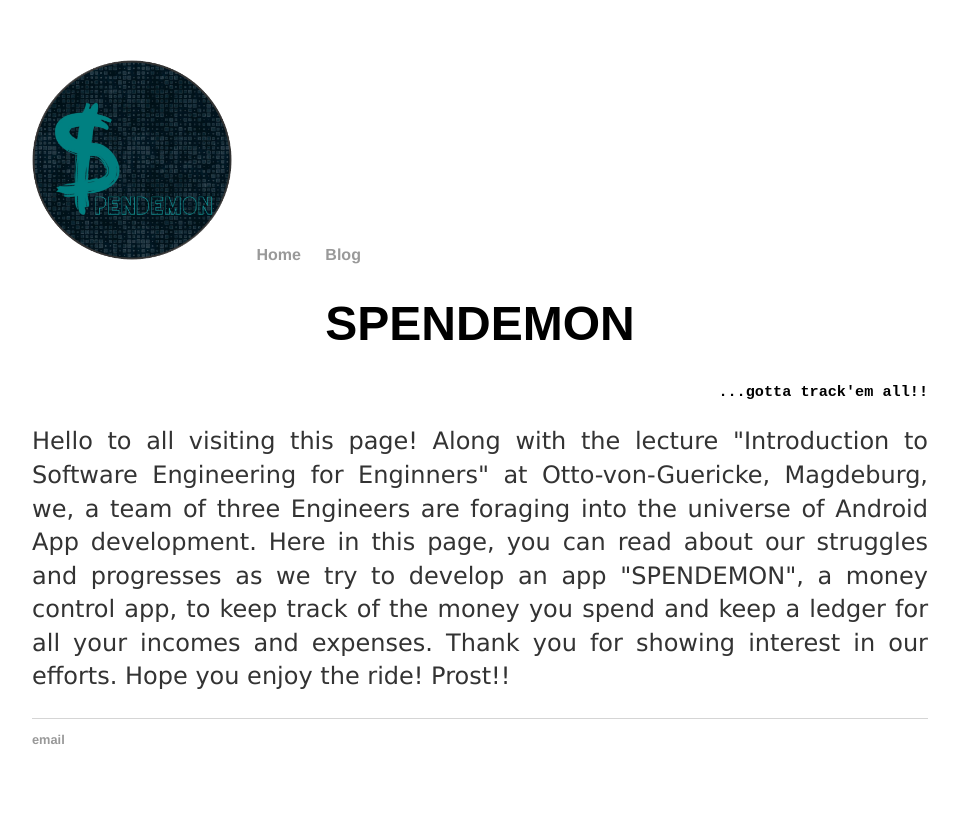
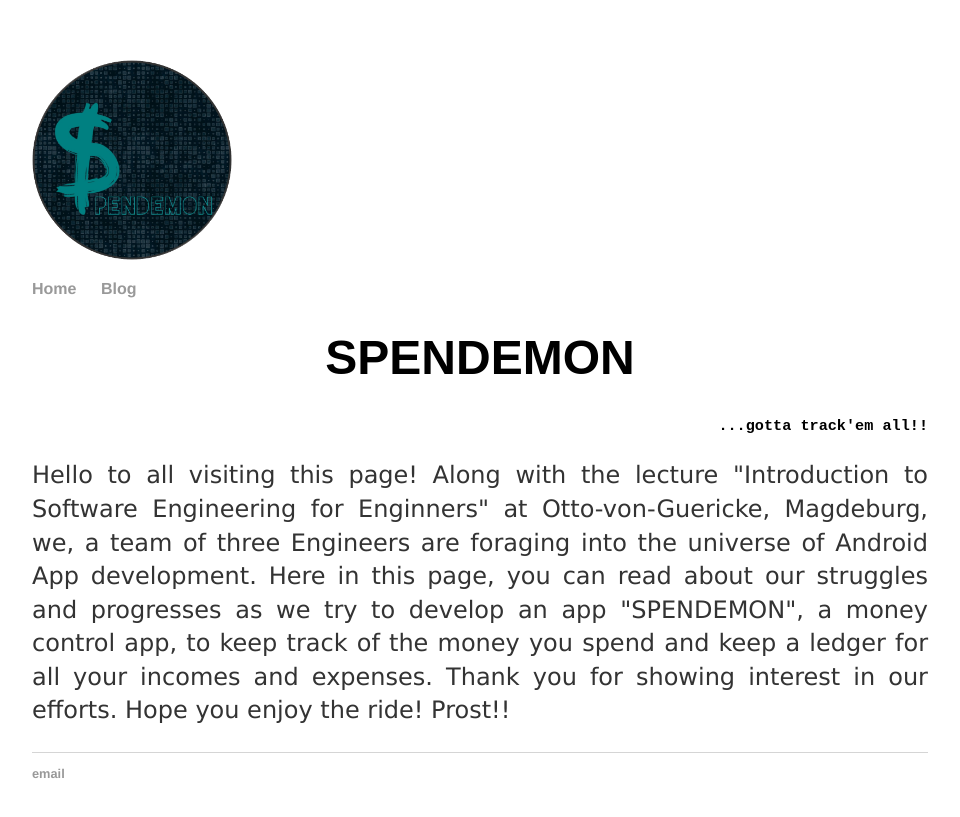
Before and after one commit to 785pavan/isee2019-SPENDEMON, a Jekyll site: the page built from docs/index.html, in a window 1280 px wide. Shown: the top 817 px of the page, without its empty margins (160-1120 px from the left). Built offline with Jekyll 4.4.1, drawn with Linux system fonts in a browser that asks for light colours.

Commit message:
Update default.html

```diff
--- a/docs/_layouts/default.html
+++ b/docs/_layouts/default.html
@@ -9,9 +9,8 @@
 
 <body>
   <nav>
-
+    <img src="{{site.baseurl}}//images/Team_logo.png" height="200">
     <ul>
-      <li><img src="{{site.baseurl}}//images/Team_logo.png" height="200"></li>
       <li><a href="{{site.baseurl}}/">Home</a></li>
       <!--<li><a href="/about">About</a></li>
 	        		<li><a href="/cv">CV</a></li>-->
```
